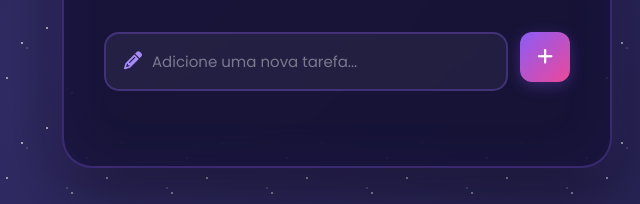
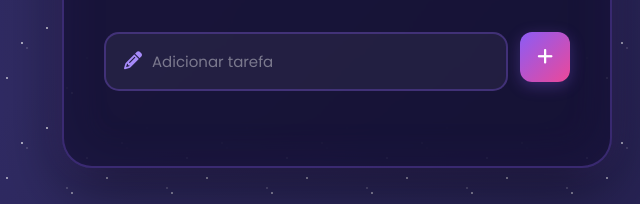
Before and after one commit to flaviare1s/lista-de-tarefas, a plain HTML site: page index.html in a window 1280 px wide. Shown: the part 382-586 px from the top of the page, 303-943 px from the left. Drawn offline with Linux system fonts and the light colour scheme.

Commit message:
Altera placeholder

```diff
--- a/index.html
+++ b/index.html
@@ -31,7 +31,7 @@
     <form id="todo-form">
       <div class="input-wrapper">
         <i class="fas fa-pencil-alt input-icon"></i>
-        <input id="new-task-input" type="text" placeholder="Adicione uma nova tarefa...">
+        <input id="new-task-input" type="text" placeholder="Adicionar tarefa">
       </div>
       <button type="submit" id="add-task-button">
         <i class="fas fa-plus"></i>
```
